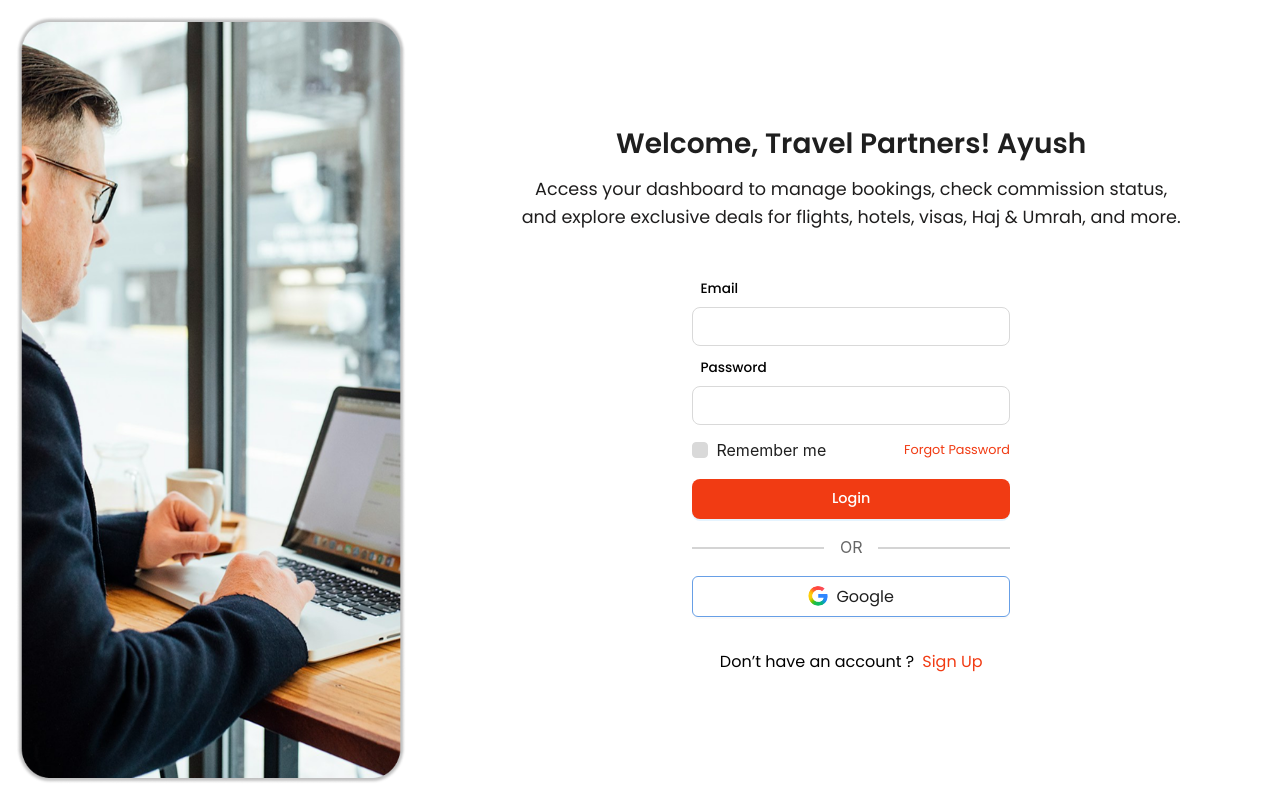
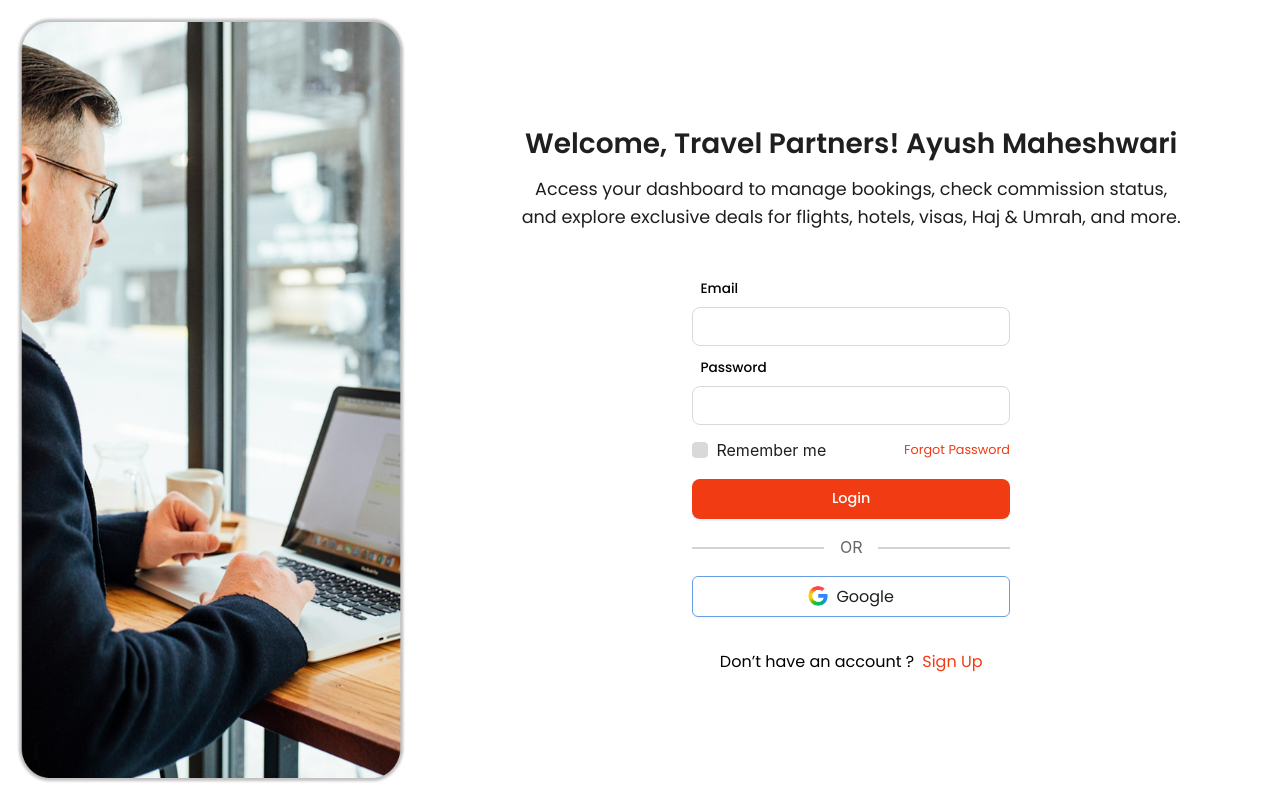
Before and after one commit to absolutetravel121/absolutetravelagent, a Next.js app: page / in a window 1280 px wide. Built offline with nearby package versions, Linux system fonts and the light colour scheme.

Commit message:
Update LoginForm.jsx

```diff
--- a/src/components/loginForm/LoginForm.jsx
+++ b/src/components/loginForm/LoginForm.jsx
@@ -33,7 +33,7 @@ const LoginForm = () => {
         </div>
         <div className={styles.form_container}>
           <HeadingText
-            textTitle={"Welcome, Travel Partners! Ayush"}
+            textTitle={"Welcome, Travel Partners! Ayush Maheshwari"}
             level={2}
             className={styles.heading}
           />
```
